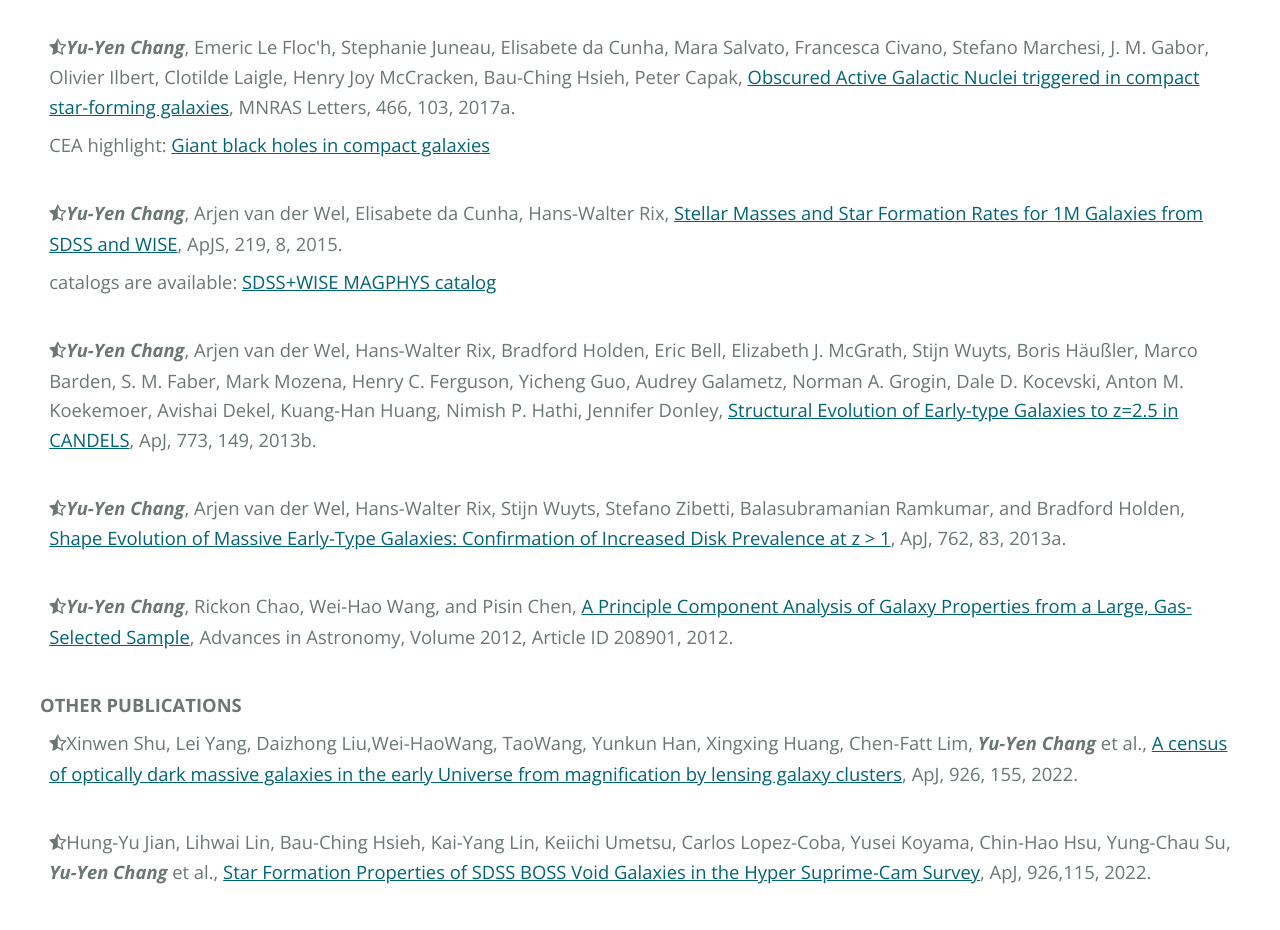
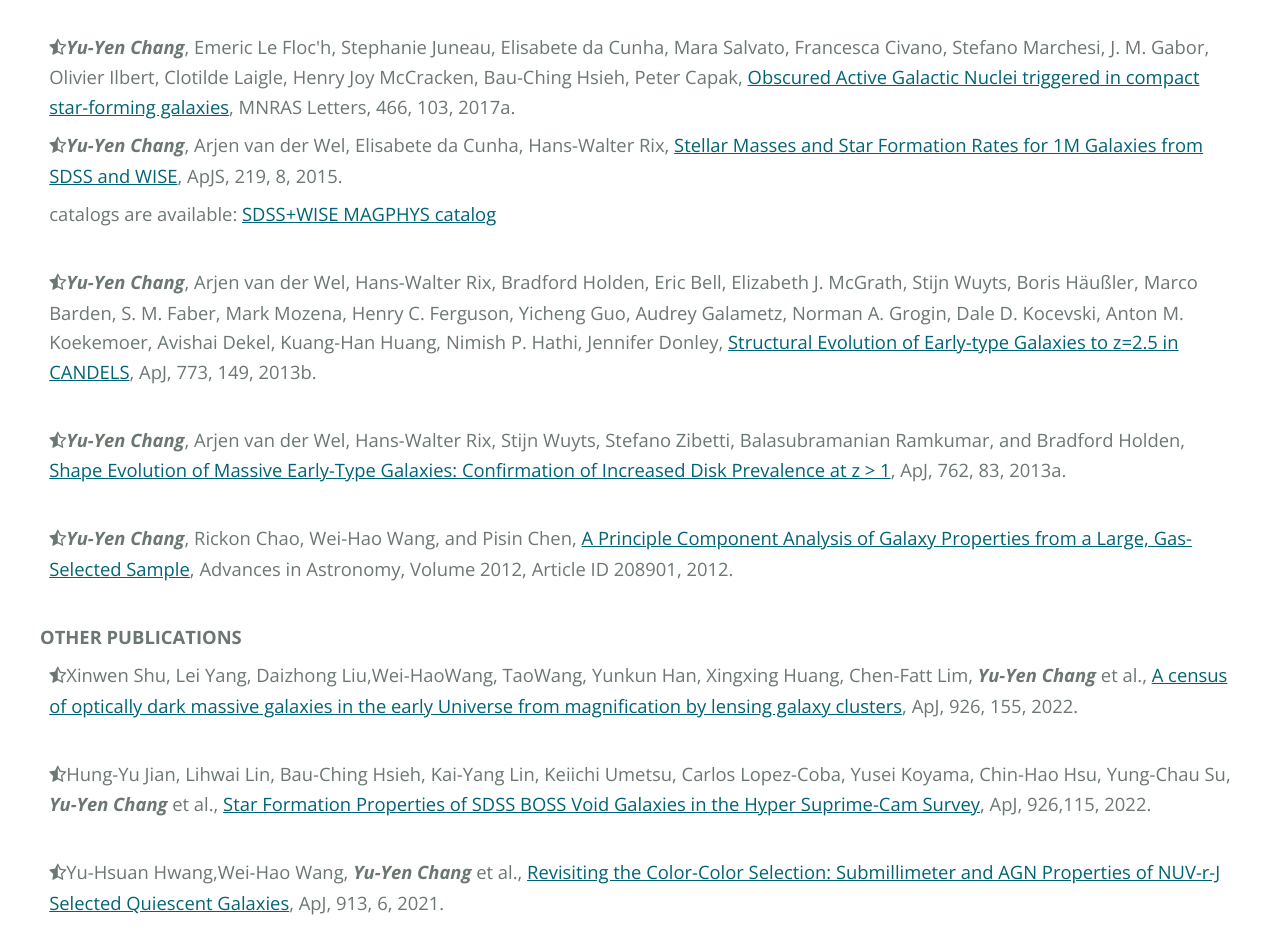
Before and after one commit to yuyenchang/yuyenchang.github.io, a plain HTML site: page publication.html in a window 1280 px wide. Shown: the part 980-1910 px from the top of the page. Drawn offline with nearby package versions, Linux system fonts and the light colour scheme.

Commit message:
Add files via upload

```diff
--- a/publication.html
+++ b/publication.html
@@ -65,7 +65,6 @@ Stefano Marchesi, Olivier Ilbert, Yoshiki Toba, Chen-Fatt Lim, Ji-Jia Tang, Wei-
 <p>catalogs are available: <a href="ca.html">COSMOS2015 MAGPHYS+AGN catalog</a></p><br />
 
 <p><em><i class="icon fa-star-half-empty"></i><strong>Yu-Yen Chang</em></strong>, Emeric Le Floc'h, Stephanie Juneau, Elisabete da Cunha, Mara Salvato, Francesca Civano, Stefano Marchesi, J. M. Gabor, Olivier Ilbert, Clotilde Laigle, Henry Joy McCracken, Bau-Ching Hsieh, Peter Capak, <paper><a href="http://adsabs.harvard.edu/abs/2017MNRAS.466L.103C/abstract" target="_blank">Obscured Active Galactic Nuclei triggered in compact star-forming galaxies</a></paper>, MNRAS Letters, 466, 103, 2017a.</p>
-<p>CEA highlight: <a href="CEA_highlight/Giant black holes in compact galaxies.html" target="_blank">Giant black holes in compact galaxies</a></p><br />
 
 <p><em><i class="icon fa-star-half-empty"></i><strong>Yu-Yen Chang</em></strong>, Arjen van der Wel, Elisabete da Cunha, Hans-Walter Rix, <paper><a href="http://adsabs.harvard.edu/abs/2015ApJS..219....8C/abstract" target="_blank">Stellar Masses and Star Formation Rates for 1M Galaxies from SDSS and WISE</a></paper>, ApJS, 219, 8, 2015.</p>
 <p>catalogs are available: <a href="sw.html">SDSS+WISE MAGPHYS catalog</a></p><br />
```
